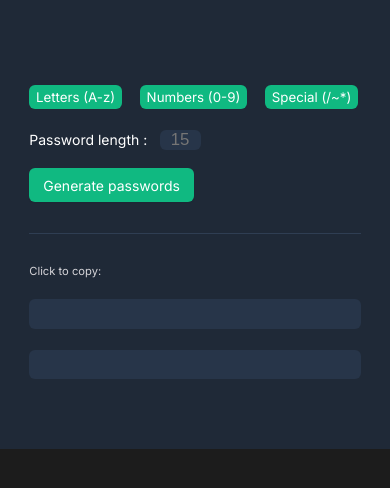
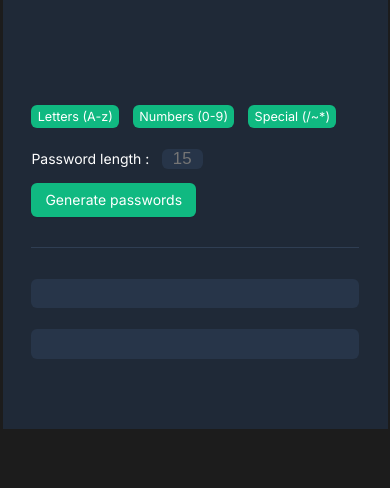
Before and after one commit to maxbush/password_generator, a plain HTML site: page index.html in a window 390 px wide. Shown: the part 294-782 px from the top of the page. Drawn offline with Linux system fonts and the light colour scheme.

Commit message:
Fixed: responsiveness

```diff
--- a/css/style.css
+++ b/css/style.css
@@ -41,7 +41,7 @@ h1::first-line {
 
 p {
   font-size: 1.25rem;
-  margin: 0.5em 0 5em;
+  margin: 0.5em 0 8em;
   color: #d5d4d8;
 }
 
@@ -49,7 +49,6 @@ form {
   display: flex;
   flex-direction: column;
   gap: 1.5em;
-  /* align-items: center; */
 }
 
 .error {
@@ -62,6 +61,7 @@ form {
   flex-wrap: wrap;
   gap: 1.3em;
   align-items: center;
+  justify-content: space-between;
 }
 
 .row + .row {
@@ -79,9 +79,9 @@ input[type="number"]::-webkit-outer-spin-button {
 }
 
 [type="checkbox"] + label {
-  padding: 0.3em 0.5em;
+  padding: 0.3em 0.7em;
   border-radius: 6px;
-  font-size: 0.95rem;
+  font-size: 1rem;
   user-select: none;
 }
 
@@ -123,19 +123,11 @@ button {
   display: flex;
   flex-wrap: wrap;
   gap: 1.5em;
-  margin: auto;
-}
-
-.results-info {
-  margin: 0;
-  padding: 0;
-  font-size: 0.8em;
-  flex-basis: 1;
-  width: 100%;
+  justify-content: space-between;
 }
 
 .password {
-  min-width: 13.1875em;
+  min-width: 13em;
   min-height: 2.1em;
   background-color: #273549;
   border-radius: 6px;
@@ -143,9 +135,17 @@ button {
   line-height: 2em;
   font-weight: 500;
   color: #55f991;
-  position: relative;
   display: flex;
   justify-content: center;
+  position: relative;
+}
+
+.password:hover::before {
+  content: "Click to copy";
+  position: absolute;
+  top: -2em;
+  color: white;
+  font-size: 0.9rem;
 }
 
 @media (max-width: 550px) {
@@ -164,4 +164,18 @@ button {
   .password {
     width: 100%;
   }
+
+  .row {
+    gap: 1em;
+    justify-content: start;
+  }
+
+  [type="checkbox"] + label {
+    padding: 0.3em 0.5em;
+    font-size: 0.9rem;
+  }
+
+  p {
+    margin: 0.5em 0 5em;
+  }
 }
--- a/index.html
+++ b/index.html
@@ -37,7 +37,7 @@
         </form>
       </section>
       <section class="results">
-        <p class="results-info">Click to copy:</p>
+        <!-- <p class="results-info">Click to copy:</p> -->
         <div class="password first-result">
         </div>
         <div class="password second-result">
```
